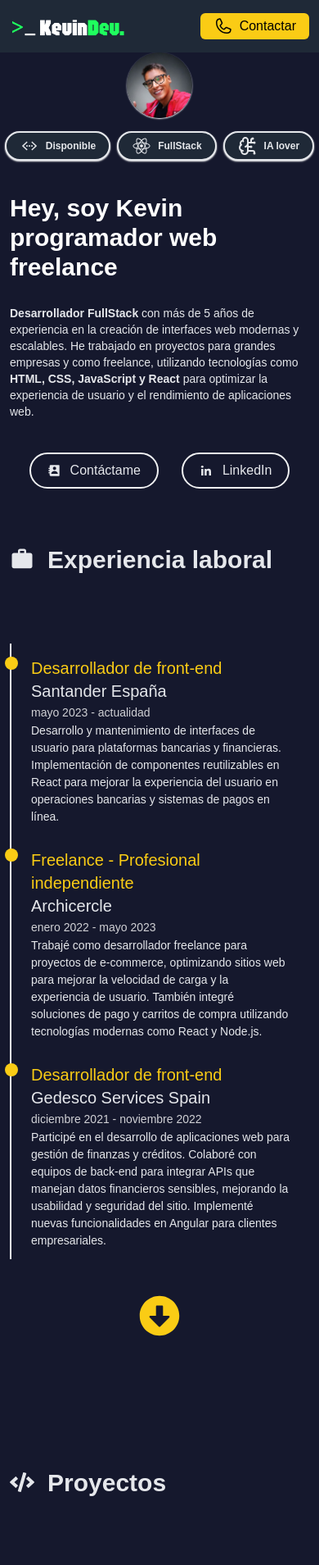
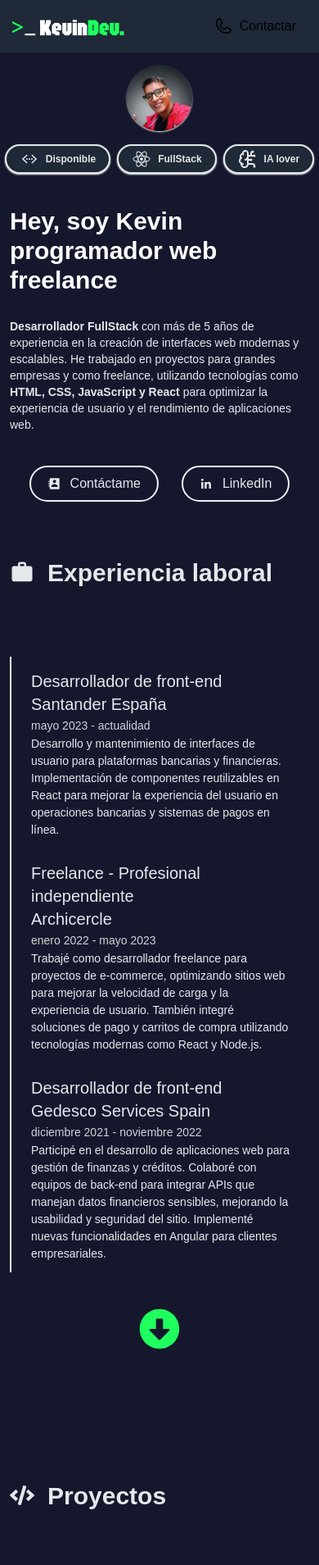
Before and after one commit to biigkeviindev/hi-portafolio, a Next.js app: page / in a window 390 px wide. Shown: the top 1909 px of the page at 82% size. Built offline with nearby package versions, Linux system fonts and the light colour scheme.

Commit message:
feat: update main color

```diff
--- a/components/About.tsx
+++ b/components/About.tsx
@@ -6,7 +6,7 @@ import { RiReactjsFill } from "react-icons/ri";
 
 const About = () => {
   return (
-    <div className="section container flex items-center justify-center mx-auto lg:max-w-[1024px] md:max-w-2xl pt-16 md:pt-0">
+    <div className="section container flex items-center justify-center mx-auto lg:max-w-[1024px] md:max-w-2xl pt-20 md:pt-0">
       <div className="flex-col ">
         <div className="flex flex-col md:flex-row items-center gap-4">
           <img
@@ -45,7 +45,7 @@ const About = () => {
             <a
               href="https://wa.me/34654470578"
               target="_blank"
-              className="hover:shadow-md transition hover:bg-[#facc15] hover:text-black hover:border-[#ffffff] shadow-slate-600 flex items-center px-5 gap-3 rounded-full border-2 border-[#f1f2f3]"
+              className="hover:shadow-md transition hover:bg-[#1FFF5E ] hover:text-black hover:border-[#ffffff] shadow-slate-600 flex items-center px-5 gap-3 rounded-full border-2 border-[#f1f2f3]"
             >
               <BiSolidContact />
               Contáctame
@@ -53,7 +53,7 @@ const About = () => {
             <a
               href="https://www.linkedin.com/in/kevinriveradev/"
               target="_blank"
-              className="hover:shadow-md transition hover:bg-[#facc15] hover:text-black flex items-center px-5 py-2 gap-3 rounded-full border-2 border-[#f1f2f3]"
+              className="hover:shadow-md transition hover:bg-[#1FFF5E ] hover:text-black flex items-center px-5 py-2 gap-3 rounded-full border-2 border-[#f1f2f3]"
             >
               <BiLogoLinkedin />
               LinkedIn
--- a/components/Contact.tsx
+++ b/components/Contact.tsx
@@ -90,7 +90,7 @@ const Contact = () => {
           <button
             type="submit"
             disabled={loading}
-            className="mt-5 font-bold w-fit bg-[#facc15] text-black rounded-md"
+            className="mt-5 font-bold w-fit bg-[#1FFF5E ] text-black rounded-md"
           >
             <GrContact />
             Enviar formulario
--- a/components/Experience.tsx
+++ b/components/Experience.tsx
@@ -26,14 +26,14 @@ const Experience = () => {
           {experiencieProfile.length !== seeMore ? (
             <FaArrowAltCircleDown
               size={50}
-              color="#facc15"
+              color="#1FFF5E "
               className="cursor-pointer"
               onClick={() => setSeeMore(experiencieProfile.length)}
             />
           ) : (
             <FaArrowAltCircleUp
               size={50}
-              color="#facc15"
+              color="#1FFF5E"
               className="cursor-pointer"
               onClick={() => setSeeMore(3)}
             />
@@ -48,14 +48,14 @@ const Item = ({ item }: any) => {
   return (
     <div className="flex flex-col md:flex-row relative pt-4  pb-3 border-l-2 border-[#f1f2f3] min-h-[8rem] ">
       <div className="px-6 md:w-1/2">
-        <p className="text-xl text-[#facc15]">{item.cargo}</p>
+        <p className="text-xl text-[#1FFF5E ]">{item.cargo}</p>
         <p className="text-xl">{item.empresa}</p>
         <span className="text-sm text-[#ffffffcc]">{item.rango_fechas}</span>
       </div>
       <div className="px-6 md:w-1/2">
         <p className="text-[14px] md:text-lg">{item.descripcion}</p>
       </div>
-      <div className="absolute w-4 h-4 rounded-full -left-2 bg-[#facc15]"></div>
+      <div className="absolute w-4 h-4 rounded-full -left-2 bg-[#1FFF5E ]"></div>
     </div>
   );
 };
--- a/components/Header.tsx
+++ b/components/Header.tsx
@@ -30,7 +30,7 @@ const Header = () => {
             <a
               href="https://wa.me/34654470578"
               target="_blank"
-              className="flex gap-2 bg-[#facc15] text-black rounded-md px-4 py-1"
+              className="flex gap-2 bg-[#1FFF5E ] text-black rounded-md px-4 py-1"
             >
               <PiPhone size={24} />
               Contactar
```
